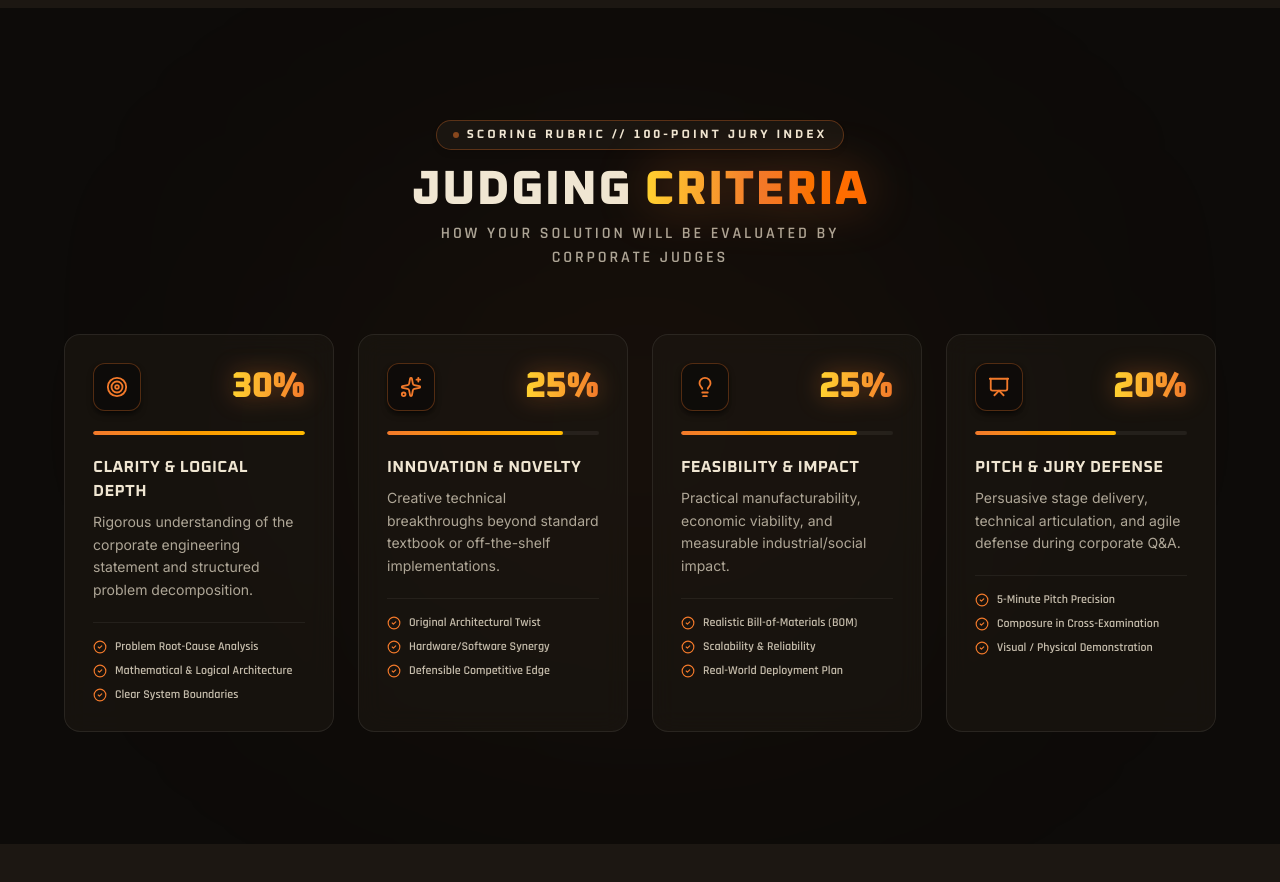
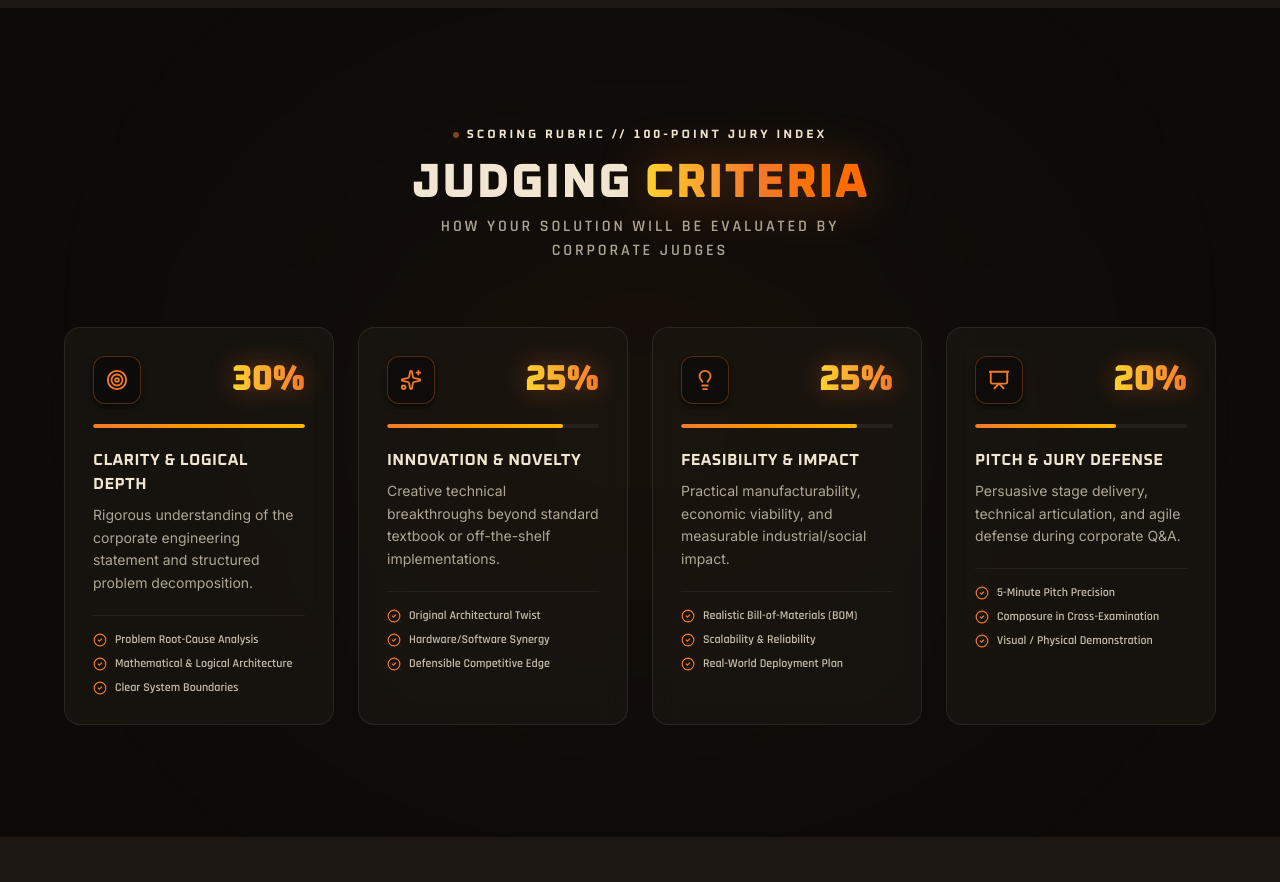
Before and after one commit to Swapnil-Biswas/Ideathon-26, a React (Vite) app: page /guidelines in a window 1280 px wide. Shown: the part 3600-4482 px from the top of the page. Built offline with nearby package versions, Linux system fonts and the light colour scheme.

Commit message:
updated the judging criteria

```diff
--- a/src/components/guidelines/JudgingCriteria.jsx
+++ b/src/components/guidelines/JudgingCriteria.jsx
@@ -51,7 +51,7 @@ export default function JudgingCriteria() {
           viewport={{ once: true }}
           className="text-center mb-16"
         >
-          <div className="inline-flex items-center gap-2 px-4 py-1.5 rounded-full bg-lab-charcoal/90 border border-lab-orange/30 backdrop-blur-md mb-4 shadow-md">
+          <div className="inline-flex items-center gap-2  mb-4">
             <span className="w-1.5 h-1.5 rounded-full bg-lab-orange animate-pulse" />
             <span className="font-oxanium text-xs tracking-[0.25em] text-lab-cream font-bold uppercase">
               SCORING RUBRIC // 100-POINT JURY INDEX
```
